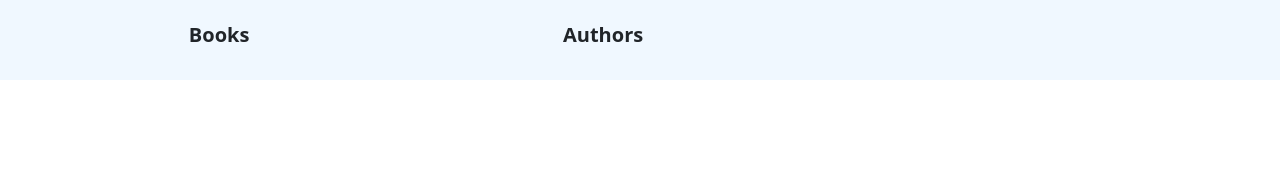
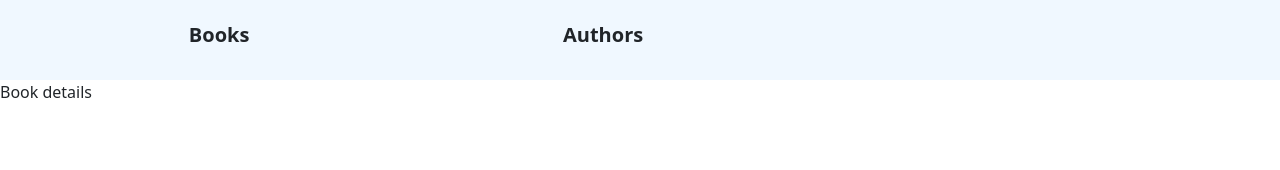
Before and after one commit to Peterzolo/part8-client, a React (Create React App) app: page /authors in a window 1280 px wide. Before the commit this address had no page. Shown: the top 170 px of the page. Built offline with nearby package versions, Linux system fonts and the light colour scheme.

Commit message:
App
Added book details component

```diff
--- a/src/App.jsx
+++ b/src/App.jsx
@@ -1,6 +1,7 @@
 import React from "react";
 
 import BookList from "./components/book/BookList";
+import BookDetails from "./components/book/BookDetails";
 import { BrowserRouter as Router, Routes, Route } from "react-router-dom";
 import Menu from "./components/menu/Menu";
 
@@ -10,6 +11,7 @@ const App = () => {
       <Menu />
       <Routes>
         <Route path="/" element={<BookList />} />
+        <Route path="/:id" element={<BookDetails />} />
       </Routes>
     </Router>
   );
--- a/src/components/book/BookDetails.jsx
+++ b/src/components/book/BookDetails.jsx
@@ -1,12 +1,7 @@
 import React from "react";
 
-const BookDetails = ({ book }) => {
-  return (
-    <div>
-      <h2>Book Details</h2>
-      <div>{book.title}</div>
-    </div>
-  );
+const BookDetails = () => {
+  return <div>Book details</div>;
 };
 
 export default BookDetails;
--- a/src/components/book/BookList.jsx
+++ b/src/components/book/BookList.jsx
@@ -1,5 +1,4 @@
 import React from "react";
-import BookDetails from "./BookDetails";
 import { gql, useQuery } from "@apollo/client";
 
 const ALL_BOOKS = gql`
@@ -28,11 +27,11 @@ const BookList = () => {
     <div>
       <h2>Book List</h2>
 
-      <div>
+      <div className="container">
         {data.allBooks &&
           data.allBooks.map((book) => (
             <div key={book.id}>
-              <BookDetails book={book} />
+              <div>{book.title}</div>
             </div>
           ))}
       </div>
```
